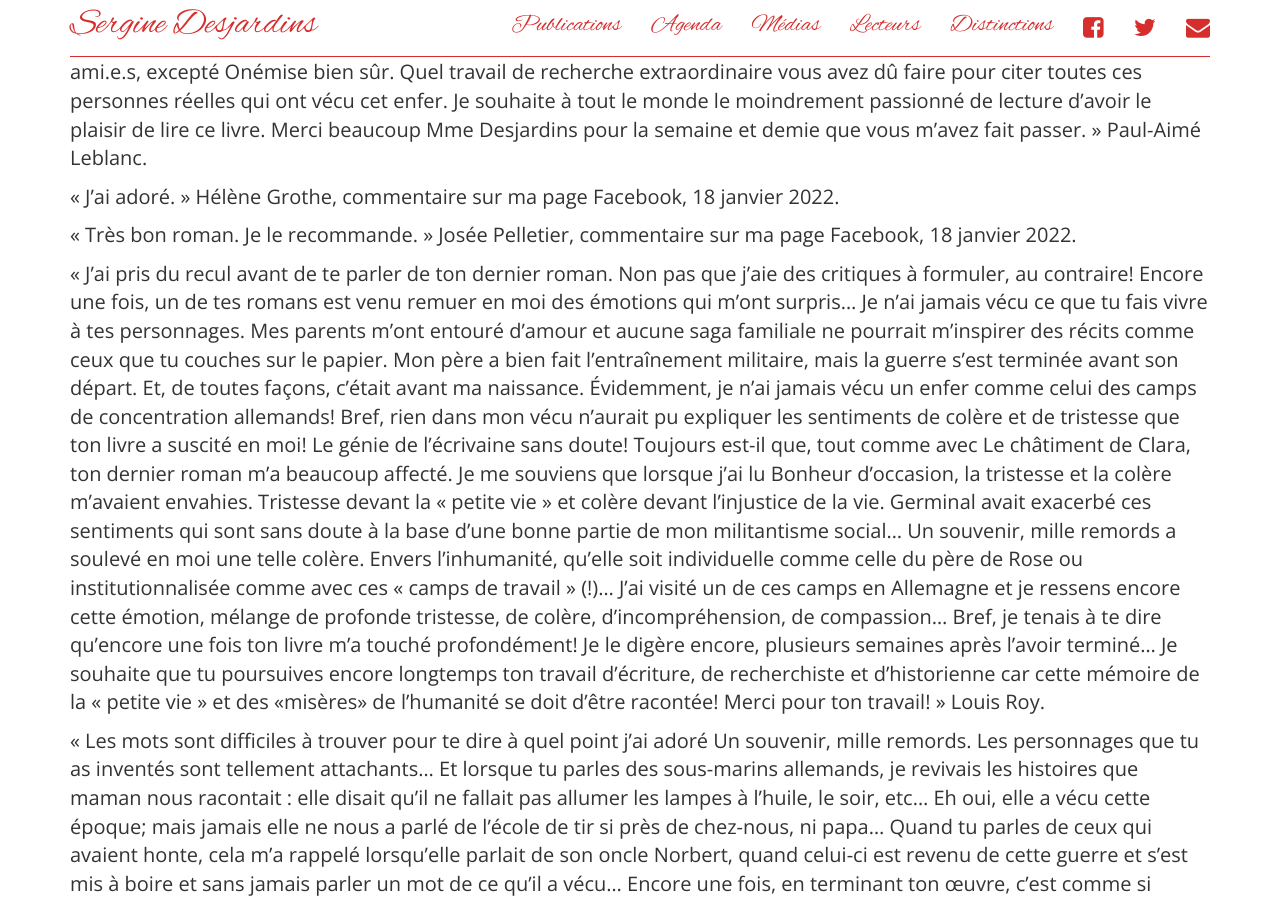
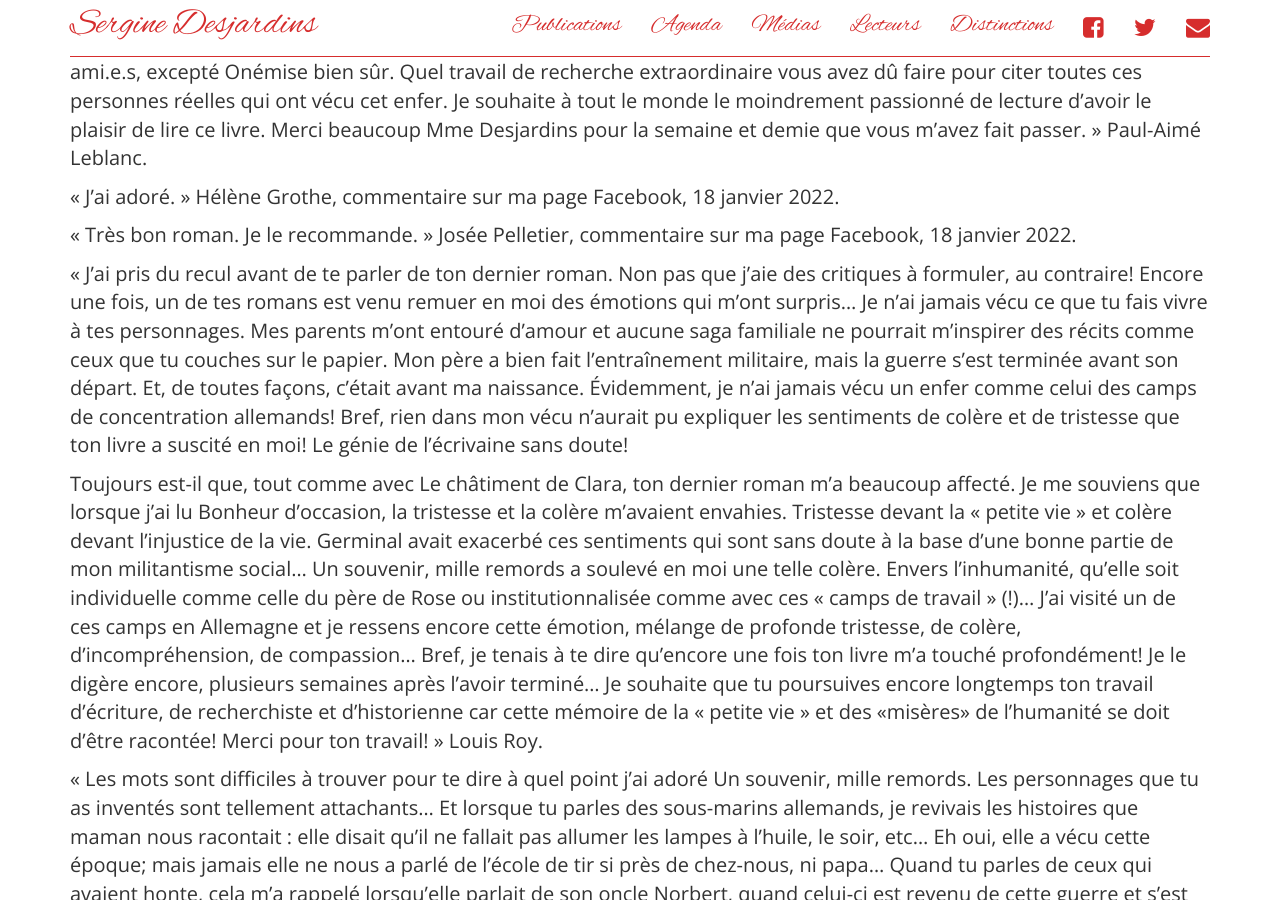
Before and after one commit to serginedesjardins/serginedesjardins.github.io, a Jekyll site: the page built from lecteurs.md, in a window 1280 px wide and 900 px high, scrolled down 6098 px. Built offline with Jekyll 4.4.1, drawn with Linux system fonts in a browser that asks for light colours; nearby versions of some CDN libraries; part of the change alters nothing that is shown; some of the changed text lies outside the part shown.

```diff
--- a/lecteurs.md
+++ b/lecteurs.md
@@ -125,6 +125,7 @@ permalink: /lecteurs/
  « Très bon roman. Je le recommande. » Josée Pelletier, commentaire sur ma page Facebook, 18 janvier 2022.
 
  « J’ai pris du recul avant de te parler de ton dernier roman. Non pas que j’aie des critiques à formuler, au contraire! Encore une fois, un de tes romans est venu remuer en moi des émotions qui m’ont surpris... Je n’ai jamais vécu ce que tu fais vivre à tes personnages. Mes parents m’ont entouré d’amour et aucune saga familiale ne pourrait m’inspirer des récits comme ceux que tu couches sur le papier. Mon père a bien fait l’entraînement militaire, mais la guerre s’est terminée avant son départ. Et, de toutes façons, c’était avant ma naissance. Évidemment, je n’ai jamais vécu un enfer comme celui des camps de concentration allemands! Bref, rien dans mon vécu n’aurait pu expliquer les sentiments de colère et de tristesse que ton livre a suscité en moi! Le génie de l’écrivaine sans doute!
+
 Toujours est-il que, tout comme avec Le châtiment de Clara, ton dernier roman m’a beaucoup affecté. Je me souviens que lorsque j’ai lu Bonheur d’occasion, la tristesse et la colère m’avaient envahies. Tristesse devant la « petite vie » et colère devant l’injustice de la vie. Germinal avait exacerbé ces sentiments qui sont sans doute à la base d’une bonne partie de mon militantisme social... Un souvenir, mille remords a soulevé en moi une telle colère. Envers l’inhumanité, qu’elle soit individuelle comme celle du père de Rose ou institutionnalisée comme avec ces « camps de travail » (!)... J’ai visité un de ces camps en Allemagne et je ressens encore cette émotion, mélange de profonde tristesse, de colère, d’incompréhension, de compassion... Bref, je tenais à te dire qu’encore une fois ton livre m’a touché profondément! Je le digère encore, plusieurs semaines après l’avoir terminé... Je souhaite que tu poursuives encore longtemps ton travail d’écriture, de recherchiste et d’historienne car cette mémoire de la « petite vie » et des «misères» de l’humanité se doit d’être racontée! Merci pour ton travail! » Louis Roy.
 
 « Les mots sont difficiles à trouver pour te dire à quel point j’ai adoré Un souvenir, mille remords. Les personnages que tu as inventés sont tellement attachants… Et lorsque tu parles des sous-marins allemands, je revivais les histoires que maman nous racontait : elle disait qu’il ne fallait pas allumer les lampes à l’huile, le soir, etc… Eh oui, elle a vécu cette époque; mais jamais elle ne nous a parlé de l’école de tir si près de chez-nous, ni papa… Quand tu parles de ceux qui avaient honte, cela m’a rappelé lorsqu’elle parlait de son oncle Norbert, quand celui-ci est revenu de cette guerre et s’est mis à boire et sans jamais parler un mot de ce qu’il a vécu… Encore une fois, en terminant ton œuvre, c’est comme si j’avais quitté un ami précieux… Ce roman me fut très enrichissant, comme tous les autres d’ailleurs. Félicitation. On t’aime. » Hélène Fortin, commentaire sur ma page Facebook, le 23 janvier 2022.
@@ -206,6 +207,11 @@ Merci, c'est un honneur de lire vos femmes!» Marie-France Rioux.
 « Je viens de terminer votre livre UN SOUVENIR, MILLE REMORDS. La première partie est difficile, j'en suis encore bouleversée, la deuxième partie, le retour, nous fait réfléchir à la chance que nous avons. Bravo pour cette belle histoire qui nous touche.» Carole Lussier.
 
 « Bonjour, je viens de terminer la lecture de ce livre qui est un chef-d’œuvre. Vous m’avez fait voyager dans l’horreur qu’était la guerre, les nazis et l’holocauste. Félicitation pour votre belle écriture et au plaisir de dévorer un autre de vos livres.» Yves S. Marseille
+
+« Bon matin, ma très chère autrice. J’ai tellement aimé vous lire ! J’aime aussi France Lorrain et plusieurs bonnes autres autrices québécoises : notamment Claire Bergeron et Suzanne Aubry qui sont du même calibre que vous !
+J’ai travaillé à Ottawa dans une librairie durant 25 ans et l’on me demande souvent quels auteurs je recommande. Je ne vous oublie jamais, parmi mes autrices préférées. Dans mon petit village, nous avons un club de lecture à la bibliothèque municipale, je vais suggérer votre nom afin que d’autres personnes vous lisent. Et vous aiment autant que moi !!! Lorsque je travaillais à la librairie et que Michel David est décédé nous en parlions comme s’il était un membre de nos familles. Il y a 3 ans, j’ai invité Claire Bergeron, nous étions tellement contentes de la rencontrer ! » Louise Champagne-Guindon.
+
+
 
 
 # Concernant Le Châtiment de Clara:
```
